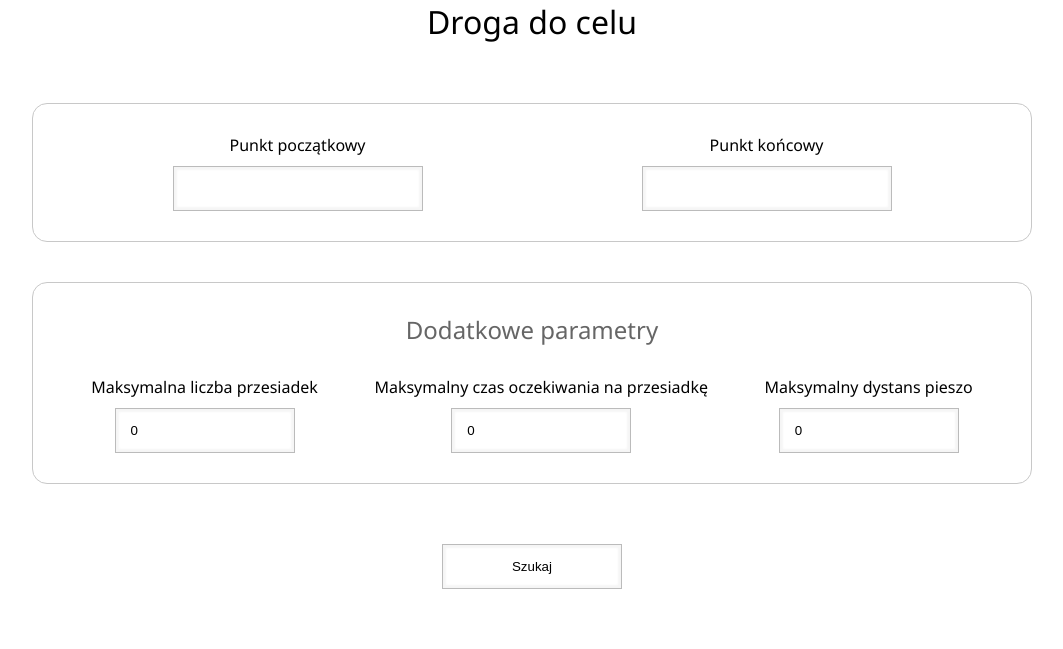
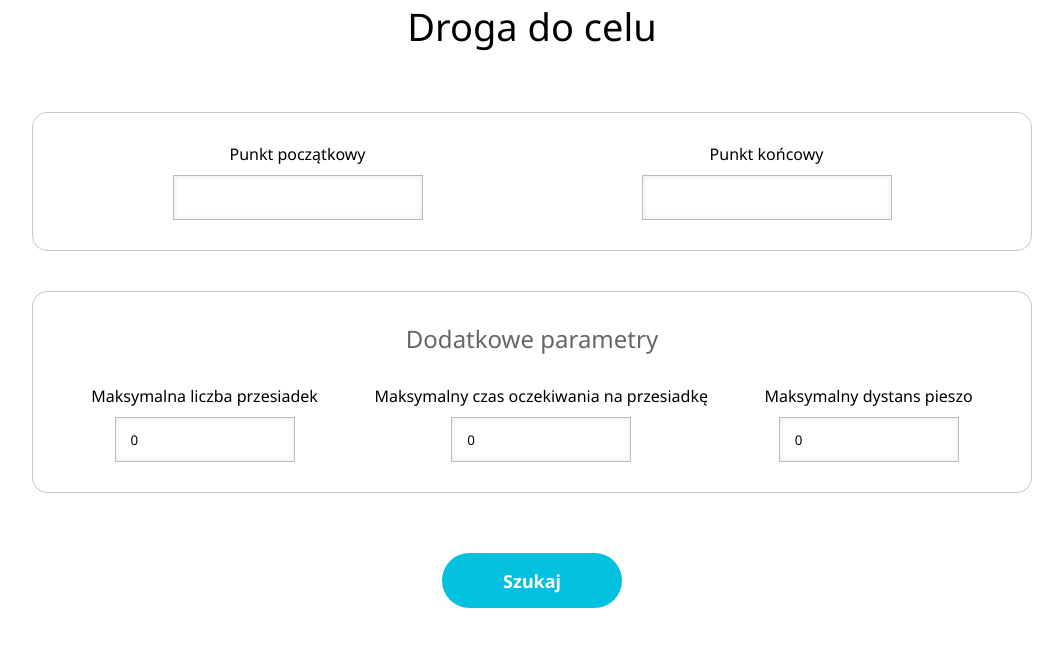
Before and after one commit to kobryl/quantum_bogosort_final, a Django app: page /create_path/ in a window 1280 px wide. Shown: the part 40-689 px from the top of the page, without its empty margins (108-1171 px from the left). Run offline with Django 4.2, Linux system fonts and the light colour scheme.

Commit message:
html files cleanup, search button style

```diff
--- a/final/static/main.css
+++ b/final/static/main.css
@@ -16,6 +16,7 @@ h1 {
     margin-bottom: 60px;
     margin-top: 40px;
     font-weight: 400;
+    font-size: 38px;
 }
 
 form h2 {
@@ -24,6 +25,10 @@ form h2 {
     margin: 0 0 30px 0;
     color: #666;
     font-weight: 400;
+}
+
+input {
+    font-family: 'Noto Sans'
 }
 
 /*form h2::after,
@@ -98,6 +103,22 @@ form h2:after {
     display: none;
 }
 
+.form-group-search input {
+    border-radius: 30px;
+    height: 55px;
+    background: #02C1DE;
+    color: white;
+    font-weight: bold;
+    font-size: 18px;
+    border: none;
+    box-shadow: none;
+    cursor: pointer;
+}
+
+.form-group-search input:hover {
+    background: #07B3CE;
+}
+
 .stop-list {
     max-height: 250px;
     width: 250px;
@@ -121,7 +142,7 @@ form h2:after {
 
 .autocomplete-active,
 .stop-element:hover {
-    background: #bdd8f2;
+    background: #C5EFF6;
 }
 
 span.stop-match {
--- a/templates/final/includes/header.html
+++ b/templates/final/includes/header.html
@@ -6,7 +6,6 @@
     {% load static %}
     {{ stops_dict|json_script:"stops-data" }}
     {{ incident }}
-    <script src="{% static '/form.js' %}"></script>
     <link rel="preconnect" href="https://fonts.googleapis.com">
     <link rel="preconnect" href="https://fonts.gstatic.com" crossorigin>
     <link href="https://fonts.googleapis.com/css2?family=Noto+Sans:wght@100;300;400;600;700;900&display=swap" rel="stylesheet">
--- a/templates/final/index.html
+++ b/templates/final/index.html
@@ -1,4 +1,5 @@
 {% include "final/includes/header.html" %}
+{% load static %}
 {% if request.method == 'GET' %}
 <h1>Droga do celu</h1>
 <form action="{% url 'final:create_path' %}" method="post">
@@ -39,80 +40,11 @@
         </div>
     </div>
 </form>
-    <div id="map" style="width: 600px; height: 400px;"></div>
+<div id="map" style="width: 600px; height: 400px;"></div>
     <div id="popup" class="ol-popup">
-         <a href="#" id="popup-closer" class="ol-popup-closer"></a>
-         <div id="popup-content"></div>
-    </div>
-
-
-<!--
-    <script src="https://cdn.rawgit.com/openlayers/openlayers.github.io/master/en/v5.3.0/build/ol.js"></script>
-    <script>
-        var attribution = new ol.control.Attribution({
-            collapsible: false
-        });
-
-        var map = new ol.Map({
-            controls: ol.control.defaults({attribution: false}).extend([attribution]),
-            layers: [
-                new ol.layer.Tile({
-                    source: new ol.source.OSM({
-                        url: 'https://tile.openstreetmap.be/osmbe/{z}/{x}/{y}.png',
-                        attributions: [ ol.source.OSM.ATTRIBUTION, 'Tiles courtesy of <a href="https://geo6.be/">GEO-6</a>' ],
-                        maxZoom: 18
-                    })
-                })
-            ],
-            target: 'map',
-            view: new ol.View({
-                center: ol.proj.fromLonLat([18.35247, 54.84673]),
-                maxZoom: 18,
-                zoom: 12
-            })
-        });
-
-        var layer = new ol.layer.Vector({
-            source: new ol.source.Vector({
-                features: [
-                    new ol.Feature({
-                        geometry: new ol.geom.Point(ol.proj.fromLonLat([18.35247, 54.84673]))
-                    })
-                ]
-            })
-        });
-
-        var container = document.getElementById('popup');
-        var content = document.getElementById('popup-content');
-        var closer = document.getElementById('popup-closer');
-
-        var overlay = new ol.Overlay({
-            element: container,
-            autoPan: true,
-            autoPanAnimation: {
-                duration: 250
-            }
-        });
-        map.addOverlay(overlay);
-
-        closer.onclick = function() {
-            overlay.setPosition(undefined);
-            closer.blur();
-            return false;
-        };
-        map.addLayer(layer);
-
-        map.on('singleclick', function (event) {
-            if (map.hasFeatureAtPixel(event.pixel) === true) {
-                var coordinate = event.coordinate;
-                content.innerHTML = '<b>Hello world!</b><br />I am a popup.';
-                overlay.setPosition(coordinate);
-            } else {
-                overlay.setPosition(undefined);
-                closer.blur();
-            }
-        });
-    </script>
-    -->
+        <a href="#" id="popup-closer" class="ol-popup-closer"></a>
+    <div id="popup-content"></div>
+</div>
+<script src="{% static '/form.js' %}"></script>
 {% endif %}
 {% include "final/includes/footer.html" %}
```
Also changed, not shown: templates/final/trasa.html (+0 -40 lines).
